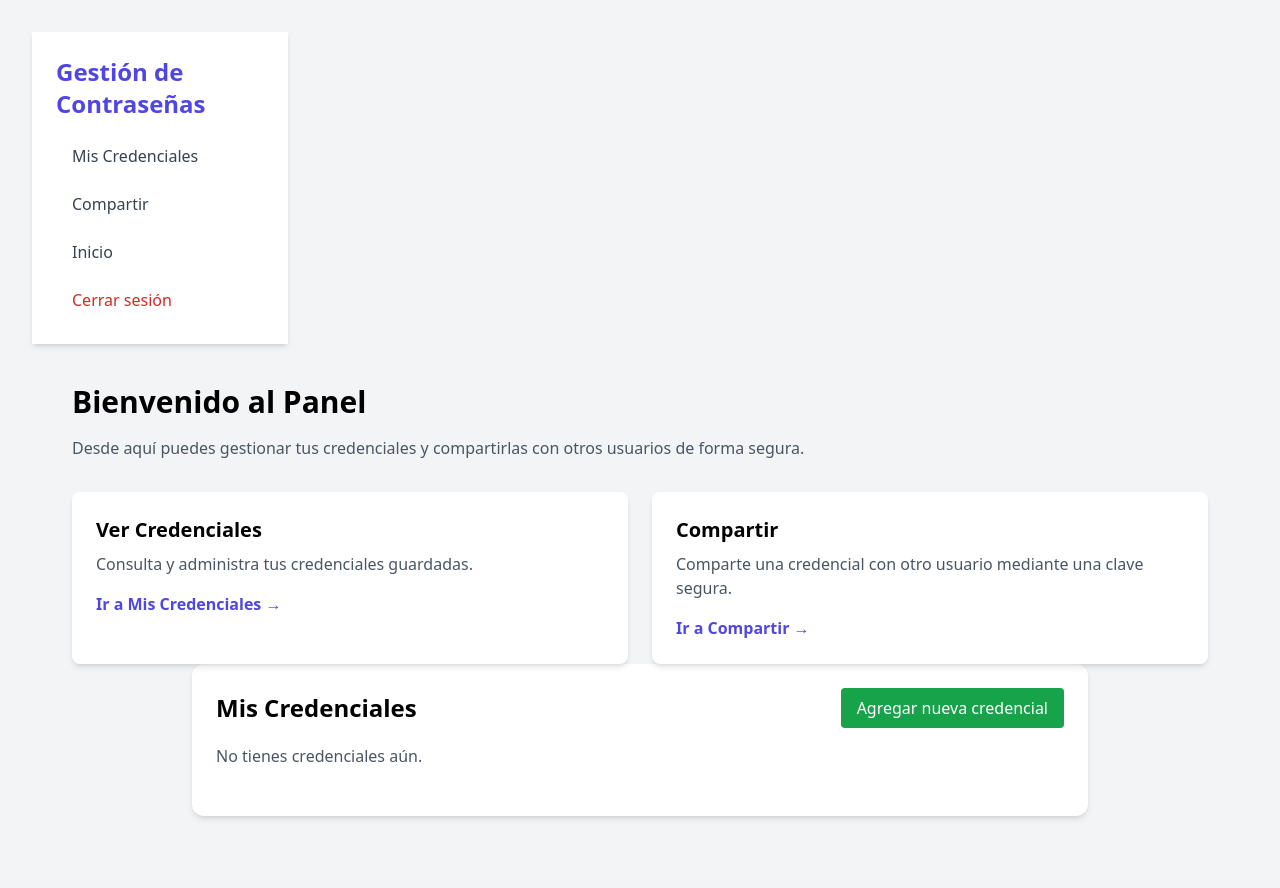
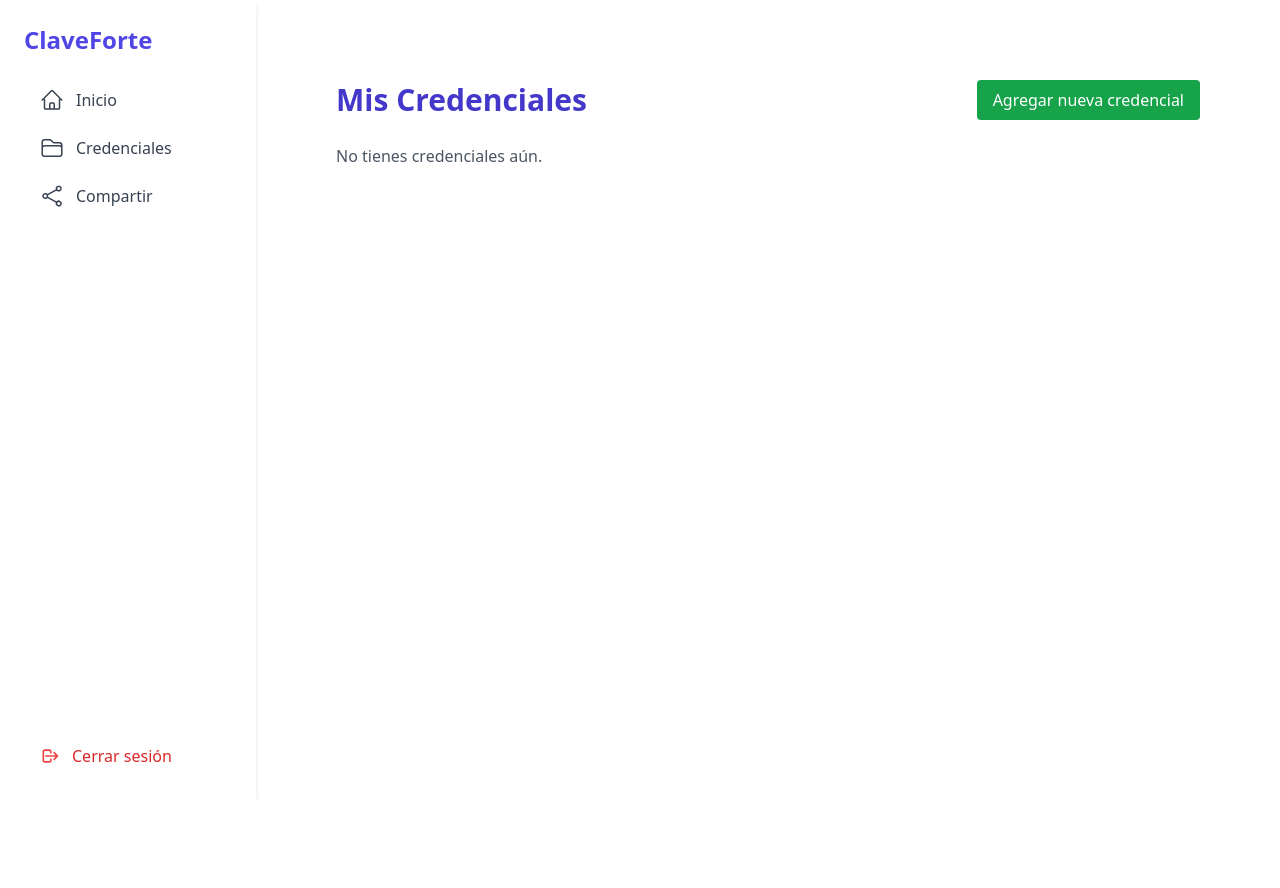
Before and after one commit to oscarbarra/DAE_Project2, a Flask app: page /credentials in a window 1280 px wide. After the commit the page ends 763 px from the top, so only its background shows below. Run offline with Flask 3, Linux system fonts and the light colour scheme; data comes from the database, SQL or seed files in the repository; some libraries are stand-ins or nearby versions.

Commit message:
Integración de la sidebar en las paginas utilizando 'Herencia de Plantillas'

```diff
--- a/templates/credentials/credentials.html
+++ b/templates/credentials/credentials.html
@@ -1,10 +1,82 @@
-<!-- templates/mis_credenciales.html -->
-<!DOCTYPE html>
-<html lang="es">
-<head>
-    <meta charset="UTF-8">
-    <title>Mis Credenciales</title>
-    <script src="https://cdn.tailwindcss.com"></script>
+{% extends 'layout.html' %}
+
+{% block content %}
+<div class="flex-1 p-10">
+  <div class="flex justify-between items-center mb-6">
+    <h2 class="text-3xl font-bold text-indigo-700">Mis Credenciales</h2>
+    <button onclick="toggleForm('agregar')" class="bg-green-600 text-white px-4 py-2 rounded hover:bg-green-700 transition">
+      Agregar nueva credencial
+    </button>
+  </div>
+
+  {% if credenciales %}
+  <div class="grid grid-cols-1 md:grid-cols-2 gap-4 mb-6">
+    {% for c in credenciales %}
+    <div id="{{ c['id_credential'] }}" class="p-4 border rounded-lg bg-white shadow hover:shadow-lg transition">
+      <p class="font-semibold text-lg text-indigo-600">{{ c['service_name'] }}</p>
+      <p class="text-sm text-gray-600">
+        Propietario:
+        {% if c['id_usr'] == usuario_actual %}
+          Tuya
+        {% else %}
+          {{ c['name_owner'] }}
+        {% endif %}
+      </p>
+      <p class="mt-2 mb-2 text-sm">
+        Contraseña:
+        <span id="pass-{{ loop.index }}" data-password="{{ c['service_pass'] }}">
+          {{ '●' * c['service_pass']|length }}
+        </span>
+      </p>
+      <div class="flex gap-2">
+        <button type="button" onclick="togglePassword('{{ loop.index }}')" class="bg-blue-500 text-white px-3 py-1 rounded hover:bg-blue-600">
+          Ver
+        </button>
+        {% if c['id_usr'] == usuario_actual %}
+        <button type="button" onclick="toggleForm('compartir', '{{ c['id_credential'] }}', '{{ c['service_name'] }}')" class="bg-purple-500 text-white px-3 py-1 rounded hover:bg-purple-600">
+          Compartir
+        </button>
+        {% endif %}
+      </div>
+    </div>
+    {% endfor %}
+  </div>
+  {% else %}
+  <p class="mb-6 text-gray-600">No tienes credenciales aún.</p>
+  {% endif %}
+
+  <!-- Formulario para agregar -->
+  <div id="agregar" class="hidden border-t pt-6">
+    <form action="/add_credential" method="POST" class="grid gap-4 md:grid-cols-3">
+      <input type="text" name="servicio" placeholder="Servicio (ej: Gmail)" required class="p-2 border rounded col-span-1">
+      <input type="text" name="usuario" placeholder="Nombre de usuario" required class="p-2 border rounded col-span-1">
+      <input type="password" name="contrasena" placeholder="Contraseña" required class="p-2 border rounded col-span-1">
+      <button type="submit" class="md:col-span-3 bg-blue-600 text-white py-2 rounded hover:bg-blue-700">
+        Agregar
+      </button>
+    </form>
+  </div>
+
+  <!-- Formulario para compartir -->
+  <div id="compartir" class="hidden border-t pt-6">
+    <form action="/share_credential" method="POST" class="grid gap-4 md:grid-cols-3">
+      <p class="mb-2 md:col-span-3">
+        Compartiendo:
+        <strong><span id="nombre-servicio" class="font-semibold"></span></strong>
+      </p>
+      <input type="hidden" name="id_credential" id="id-credencial">
+      <input type="text" name="usr2" placeholder="Nombre del nuevo usuario" required class="p-2 border rounded col-span-1">
+      <input type="email" name="emal2" placeholder="Correo del nuevo usuario" required class="p-2 border rounded col-span-1">
+      <input type="password" name="pass_sct" placeholder="Contraseña secundaria" required class="p-2 border rounded col-span-1">
+      <button type="submit" class="md:col-span-3 bg-blue-600 text-white py-2 rounded hover:bg-blue-700">
+        Compartir
+      </button>
+    </form>
+  </div>
+</div>
+{% endblock %}
+
+{% block scripts %}
 <script>
   function togglePassword(id) {
     const passSpan = document.getElementById('pass-' + id);
@@ -24,124 +96,4 @@
     }
   }
 </script>
-</head>
-
-<body class="bg-gray-100 p-8">
-     <!-- Barra lateral -->
-  <aside class="w-64 bg-white shadow-md p-6 space-y-4">
-    <h2 class="text-2xl font-bold text-indigo-600">Gestión de Contraseñas</h2>
-    <nav class="space-y-2">
-      <a href="/mis-credenciales" class="block px-4 py-2 rounded hover:bg-indigo-100 text-gray-700"> Mis Credenciales</a>
-      <a href="/compartir" class="block px-4 py-2 rounded hover:bg-indigo-100 text-gray-700"> Compartir</a>
-      <a href="/dashboard" class="block px-4 py-2 rounded hover:bg-indigo-100 text-gray-700"> Inicio</a>
-      <a href="/logout" class="block px-4 py-2 rounded hover:bg-red-100 text-red-600"> Cerrar sesión</a>
-    </nav>
-  </aside>
-    <!-- Contenido principal -->
-  <main class="flex-1 p-10">
-    <h1 class="text-3xl font-bold mb-4">Bienvenido al Panel</h1>
-    <p class="text-gray-600">Desde aquí puedes gestionar tus credenciales y compartirlas con otros usuarios de forma segura.</p>
-
-       <div class="mt-8 grid grid-cols-1 md:grid-cols-2 gap-6">
-      <!-- Widget de Mis Credenciales -->
-      <div class="bg-white p-6 rounded-lg shadow-md hover:shadow-xl transition">
-        <h2 class="text-xl font-semibold mb-2"> Ver Credenciales</h2>
-        <p class="text-gray-600 mb-4">Consulta y administra tus credenciales guardadas.</p>
-        <a href="/mis-credenciales" class="text-indigo-600 font-semibold hover:underline">Ir a Mis Credenciales →</a>
-      </div>
-        <!-- Widget de Compartir -->
-      <div class="bg-white p-6 rounded-lg shadow-md hover:shadow-xl transition">
-        <h2 class="text-xl font-semibold mb-2"> Compartir</h2>
-        <p class="text-gray-600 mb-4">Comparte una credencial con otro usuario mediante una clave segura.</p>
-        <a href="/compartir" class="text-indigo-600 font-semibold hover:underline">Ir a Compartir →</a>
-      </div>
-      </div>
-    <div class="max-w-4xl mx-auto bg-white p-6 rounded-xl shadow-md">
-        <div class="flex justify-between items-center mb-4">
-            <h2 class="text-2xl font-bold">Mis Credenciales</h2>
-            <button onclick="toggleForm('agregar')" class="bg-green-600 text-white px-4 py-2 rounded hover:bg-green-700">
-                Agregar nueva credencial
-            </button>
-        </div>
-
-        {% if credenciales %}
-            <div class="grid grid-cols-1 md:grid-cols-2 gap-4 mb-6">
-                {% for c in credenciales %}
-                    <div id="{{ c['id_credential'] }}" class="p-4 border rounded-lg bg-gray-50 shadow-sm">
-                        <p class="font-semibold text-lg">{{ c['service_name'] }}</p>
-                        <p class="text-sm text-gray-600">
-                            Propietario:
-                            {% if c['id_usr'] == usuario_actual %}
-                                Tuya
-                            {% else %}
-                                {{ c['name_owner'] }}
-                            {% endif %}
-                        </p>
-                        <p class="mt-2 mb-2 text-sm">
-                            Contraseña:
-                            <span id="pass-{{ loop.index }}" data-password="{{ c['service_pass'] }}">
-                                {{ '●' * c['service_pass']|length }}
-                            </span>
-                        </p>
-                        <div class="flex gap-2">
-                            <button type="button" onclick="togglePassword('{{ loop.index }}')"
-                                class="bg-blue-500 text-white px-3 py-1 rounded hover:bg-blue-600">
-                                Ver
-                            </button>
-
-                            {#
-                            El siguiente onclick puede marcarse como un error por el editor,
-                            pero funciona correctamente en tiempo de ejecución.
-                            Es seguro mantener esta línea tal como está.
-                            #}
-                            {% if c['id_usr'] == usuario_actual %}
-                                <button
-
-                                    onclick="toggleForm('compartir', '{{ c['id_credential'] }}', '{{ c['service_name'] }}')"
-                                    type="button"
-                                    class="bg-purple-500 text-white px-3 py-1 rounded hover:bg-purple-600">
-                                    Compartir
-                                </button>
-                            {% endif %}
-                        </div>
-                    </div>
-                {% endfor %}
-            </div>
-        {% else %}
-            <p class="mb-6 text-gray-600">No tienes credenciales aún.</p>
-        {% endif %}
-
-        <!-- Formulario Para Agregar Credencial -->
-        <div id="agregar" class="hidden border-t pt-6">
-            <form action="/add_credential" method="POST" class="grid gap-4 md:grid-cols-3">
-                <input type="text" name="servicio" placeholder="Servicio (ej: Gmail)" required class="p-2 border rounded col-span-1">
-                <input type="text" name="usuario" placeholder="Nombre de usuario" required class="p-2 border rounded col-span-1">
-                <input type="password" name="contrasena" placeholder="Contraseña" required class="p-2 border rounded col-span-1">
-                <button type="submit" class="md:col-span-3 bg-blue-600 text-white py-2 rounded hover:bg-blue-700">
-                    Agregar
-                </button>
-            </form>
-        </div>
-
-        <!-- Formulario Para Compartir Credenciales -->
-        <div id="compartir" class="hidden border-t pt-6">
-            <form action="/share_credential" method="POST" class="grid gap-4 md:grid-cols-3">
-                <p class="mb-2 md:col-span-3">
-                    Compartiendo:
-                    <strong><span id="nombre-servicio" class="font-semibold"></span></strong>
-                </p>
-
-                <!-- Campo oculto para el ID de la credencial -->
-                <input type="hidden" name="id_credential" id="id-credencial">
-
-                <input type="text" name="usr2" placeholder="Nombre del nuevo usuario" required class="p-2 border rounded col-span-1">
-                <input type="email" name="emal2" placeholder="Correo del nuevo usuario" required class="p-2 border rounded col-span-1">
-                <input type="password" name="pass_sct" placeholder="Contraseña secundaria" required class="p-2 border rounded col-span-1">
-                <button type="submit" class="md:col-span-3 bg-blue-600 text-white py-2 rounded hover:bg-blue-700">
-                    Compartir
-                </button>
-            </form>
-        </div>
-    </div>
-</body>
-</html>
+{% endblock %}
--- /dev/null
+++ b/templates/layout.html
@@ -0,0 +1,18 @@
+
+<!DOCTYPE html>
+<html lang="es">
+<head>
+  <meta charset="UTF-8">
+  <title>{% block title %}Panel{% endblock %}</title>
+  <link href="https://cdn.jsdelivr.net/npm/tailwindcss@2.2.19/dist/tailwind.min.css" rel="stylesheet">
+</head>
+<body class="flex">
+  {% include './sidebar/sidebar.html' %}
+
+  <main class="flex-1 p-10">
+    {% block content %}{% endblock %}
+  </main>
+
+  {% block scripts %}{% endblock %}
+</body>
+</html>
--- /dev/null
+++ b/templates/sidebar/sidebar.html
@@ -0,0 +1,66 @@
+
+<!DOCTYPE html>
+<html lang="es">
+<head>
+    <meta charset="UTF-8">
+    <meta name="viewport" content="width=device-width, initial-scale=1.0">
+    <script src="https://cdn.tailwindcss.com"></script>
+    <title>Probando Flask</title>
+</head>
+<body>
+    <!-- Barra lateral -->
+    <aside class="w-64 h-screen bg-white shadow-md p-6 flex flex-col justify-between">
+    <div>
+        <h2 class="text-2xl font-bold text-indigo-600 mb-6">ClaveForte</h2>
+        <nav>
+        <ul class="space-y-2">
+            <!-- Home -->
+            <li>
+            <a href="/home" class="flex items-center gap-3 px-4 py-2 rounded hover:bg-indigo-100 text-gray-700 transition">
+                <!-- Ícono opcional -->
+                <svg xmlns="http://www.w3.org/2000/svg" fill="none" viewBox="0 0 24 24" stroke-width="1.5" stroke="currentColor" class="size-6">
+                <path stroke-linecap="round" stroke-linejoin="round" d="m2.25 12 8.954-8.955c.44-.439 1.152-.439 1.591 0L21.75 12M4.5 9.75v10.125c0 .621.504 1.125 1.125 1.125H9.75v-4.875c0-.621.504-1.125 1.125-1.125h2.25c.621 0 1.125.504 1.125 1.125V21h4.125c.621 0 1.125-.504 1.125-1.125V9.75M8.25 21h8.25" />
+                </svg>
+
+                <span>Inicio</span>
+            </a>
+            </li>
+
+            <!-- Credenciales -->
+            <li>
+            <a href="/credentials" class="flex items-center gap-3 px-4 py-2 rounded hover:bg-indigo-100 text-gray-700 transition">
+                <svg xmlns="http://www.w3.org/2000/svg" fill="none" viewBox="0 0 24 24" stroke-width="1.5" stroke="currentColor" class="size-6">
+                <path stroke-linecap="round" stroke-linejoin="round" d="M2.25 12.75V12A2.25 2.25 0 0 1 4.5 9.75h15A2.25 2.25 0 0 1 21.75 12v.75m-8.69-6.44-2.12-2.12a1.5 1.5 0 0 0-1.061-.44H4.5A2.25 2.25 0 0 0 2.25 6v12a2.25 2.25 0 0 0 2.25 2.25h15A2.25 2.25 0 0 0 21.75 18V9a2.25 2.25 0 0 0-2.25-2.25h-5.379a1.5 1.5 0 0 1-1.06-.44Z" />
+                </svg>
+
+                <span>Credenciales</span>
+            </a>
+            </li>
+
+            <!-- Compartir -->
+            <li>
+            <a href="/credentials" class="flex items-center gap-3 px-4 py-2 rounded hover:bg-indigo-100 text-gray-700 transition">
+                <svg xmlns="http://www.w3.org/2000/svg" fill="none" viewBox="0 0 24 24" stroke-width="1.5" stroke="currentColor" class="size-6">
+                <path stroke-linecap="round" stroke-linejoin="round" d="M7.217 10.907a2.25 2.25 0 1 0 0 2.186m0-2.186c.18.324.283.696.283 1.093s-.103.77-.283 1.093m0-2.186 9.566-5.314m-9.566 7.5 9.566 5.314m0 0a2.25 2.25 0 1 0 3.935 2.186 2.25 2.25 0 0 0-3.935-2.186Zm0-12.814a2.25 2.25 0 1 0 3.933-2.185 2.25 2.25 0 0 0-3.933 2.185Z" />
+                </svg>
+                <span>Compartir</span>
+            </a>
+            </li>
+        </ul>
+        </nav>
+    </div>
+
+    <!-- Cerrar Sección -->
+    <div>
+        <a href="/logout" class="flex items-center gap-3 px-4 py-2 rounded hover:bg-red-100 text-red-600 transition">
+        <svg class="w-5 h-5 text-red-500" fill="none" stroke="currentColor" viewBox="0 0 24 24">
+            <path stroke-linecap="round" stroke-linejoin="round" stroke-width="2" d="M17 16l4-4m0 0l-4-4m4 4H7m6 4v1a2 2 0 01-2 2H6a2 2 0 01-2-2V7a2 2 0 012-2h5a2 2 0 012 2v1" />
+        </svg>
+        <span>Cerrar sesión</span>
+        </a>
+    </div>
+    </aside>
+
+
+</body>
+</html>
```
Also changed, not shown: templates/home/home.html (+35 -16 lines), templates/home/style.css (deleted). Lines whose indentation alone changed are shown as unchanged.
